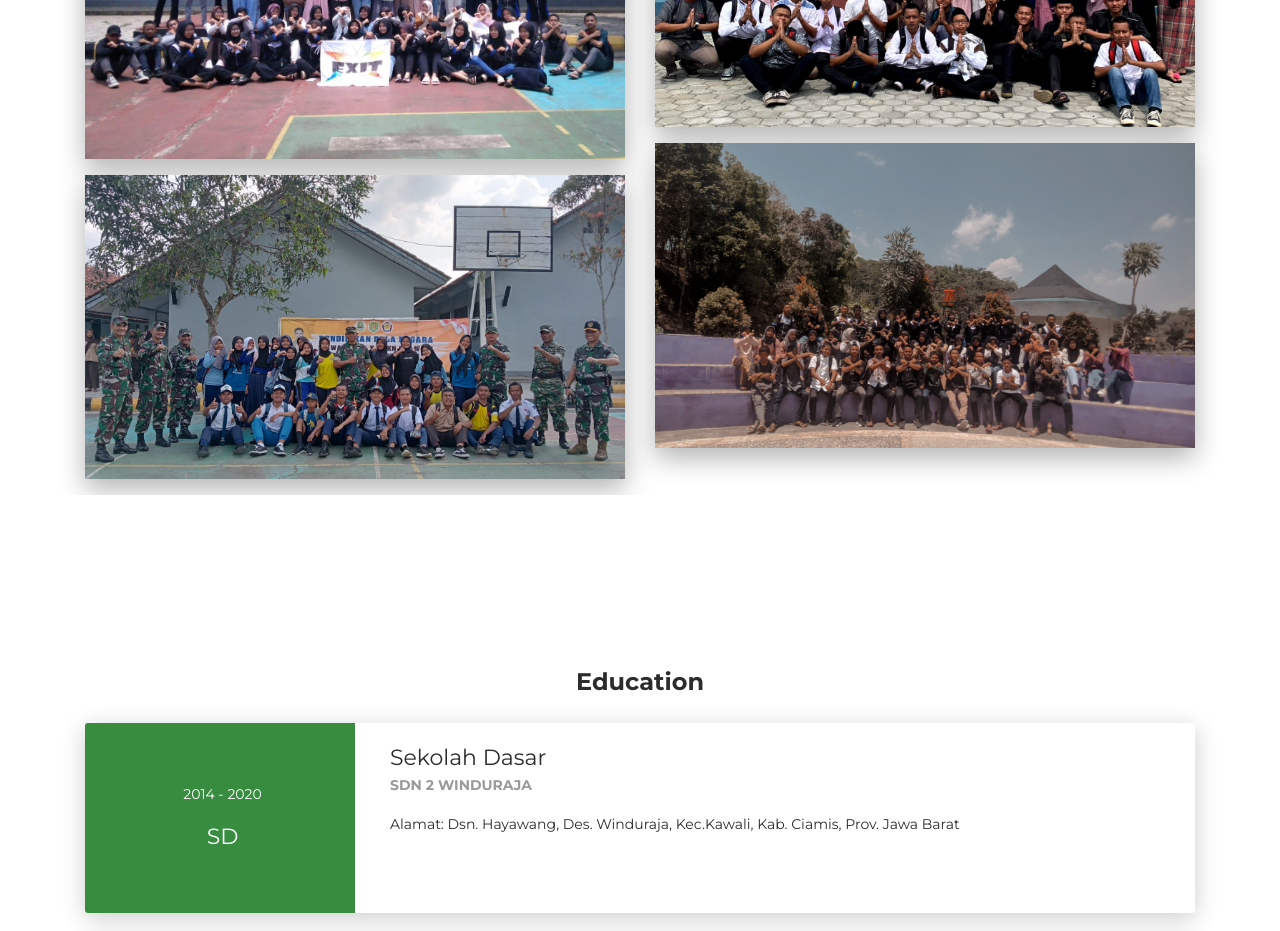
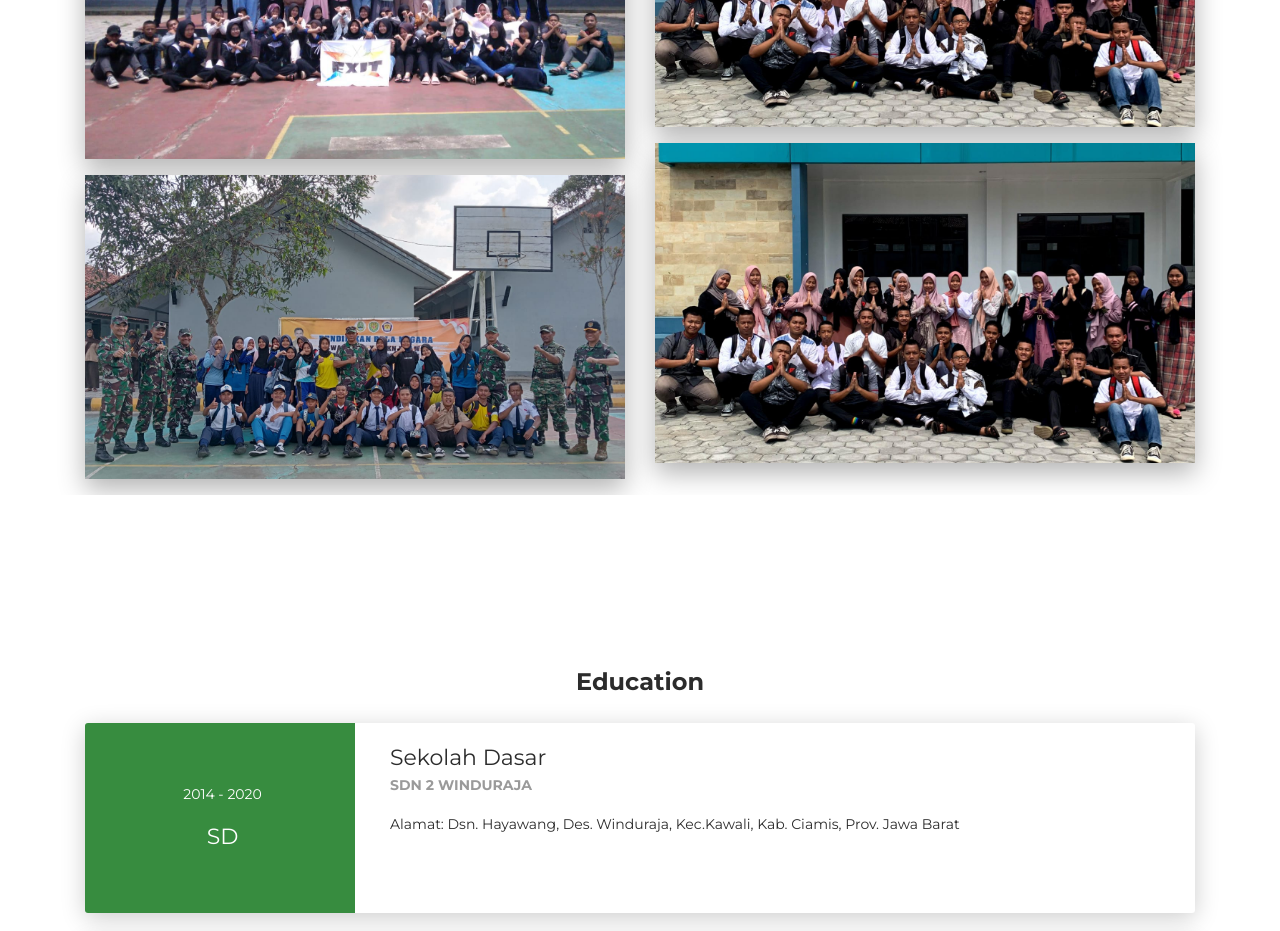
Before and after one commit to pajarazmi/pajarazmi.github.io, a plain HTML site: page index.html in a window 1280 px wide. Shown: the part 1760-2691 px from the top of the page. Drawn offline with Linux system fonts and the light colour scheme.

Commit message:
Update index.html

```diff
--- a/index.html
+++ b/index.html
@@ -185,7 +185,7 @@
                     </figcaption>
                   </figure></a></div>
               <div class="cc-porfolio-image img-raised" data-aos="fade-up" data-aos-anchor-placement="top-bottom"><a href="#web-development">
-                  <figure class="cc-effect"><img src="images/Exit2.jpeg" alt="Image"/>
+                  <figure class="cc-effect"><img src="images/Maulid.jpeg" alt="Image"/>
                     <figcaption>
                       <div class="h4">EXIT</div>
                       <p>SMKN 1 Kawali</p>
```
